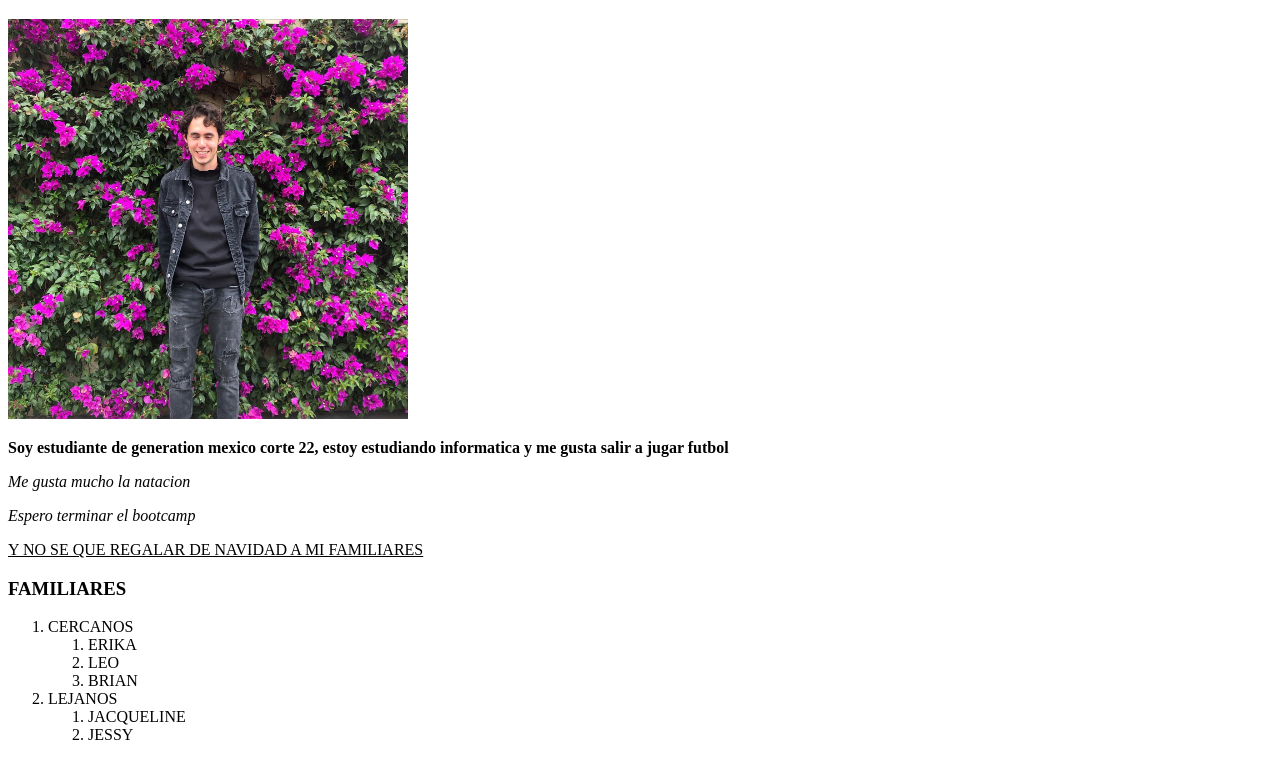
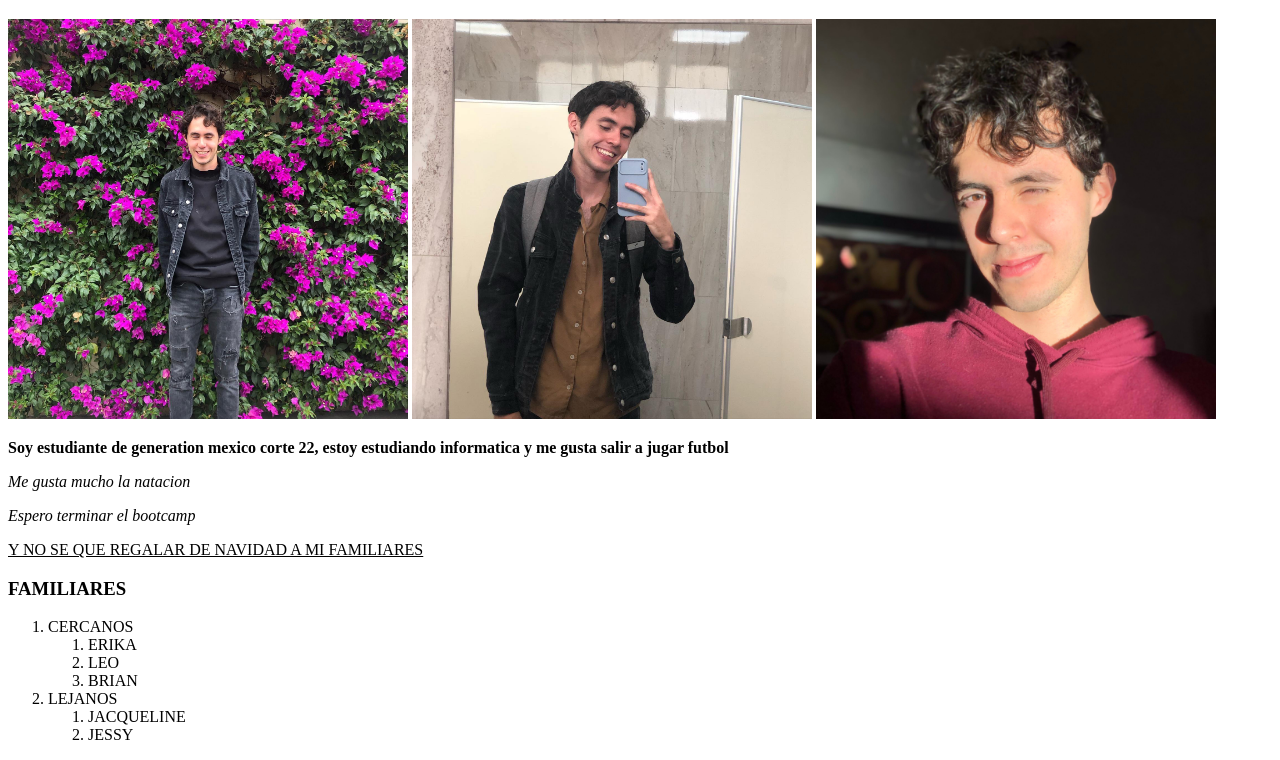
Before and after one commit to Alan-codigo/Tareadetania, a plain HTML site: page ALAN.html in a window 1280 px wide. Shown: the part 61-821 px from the top of the page. Drawn offline with Linux system fonts and the light colour scheme.

Commit message:
Ya actualice

```diff
--- a/ALAN.html
+++ b/ALAN.html
@@ -8,10 +8,13 @@
 </head>
 <body>
     <h1>RAMOS PRECIADO ALAN JOSAFAT</h1>
-    <img src="yo.jpg" width="400" height="400" alt="Soy este muchachon">
+    <div>
+        <img src="yo.jpg" width="400" height="400" alt="Soy este muchachon">
+        <img src="yo1.jpg" width="400" height="400" alt="Soy este muchachon">
+        <img src="yo2.jpg" width="400" height="400" alt="Soy este muchachon">
+    </div>
     <p>
         <strong> Soy estudiante de generation mexico corte 22, estoy estudiando informatica y me gusta salir a jugar futbol</strong>
-
     </p>
     <p>
         <em>Me gusta mucho la natacion</em>
@@ -36,6 +39,5 @@
             <li>JESSY</li>
         </ol>
     </ol>
-
 </body>
 </html>
```
Also changed, not shown: yo1.jpg (added), yo2.jpg (added).
